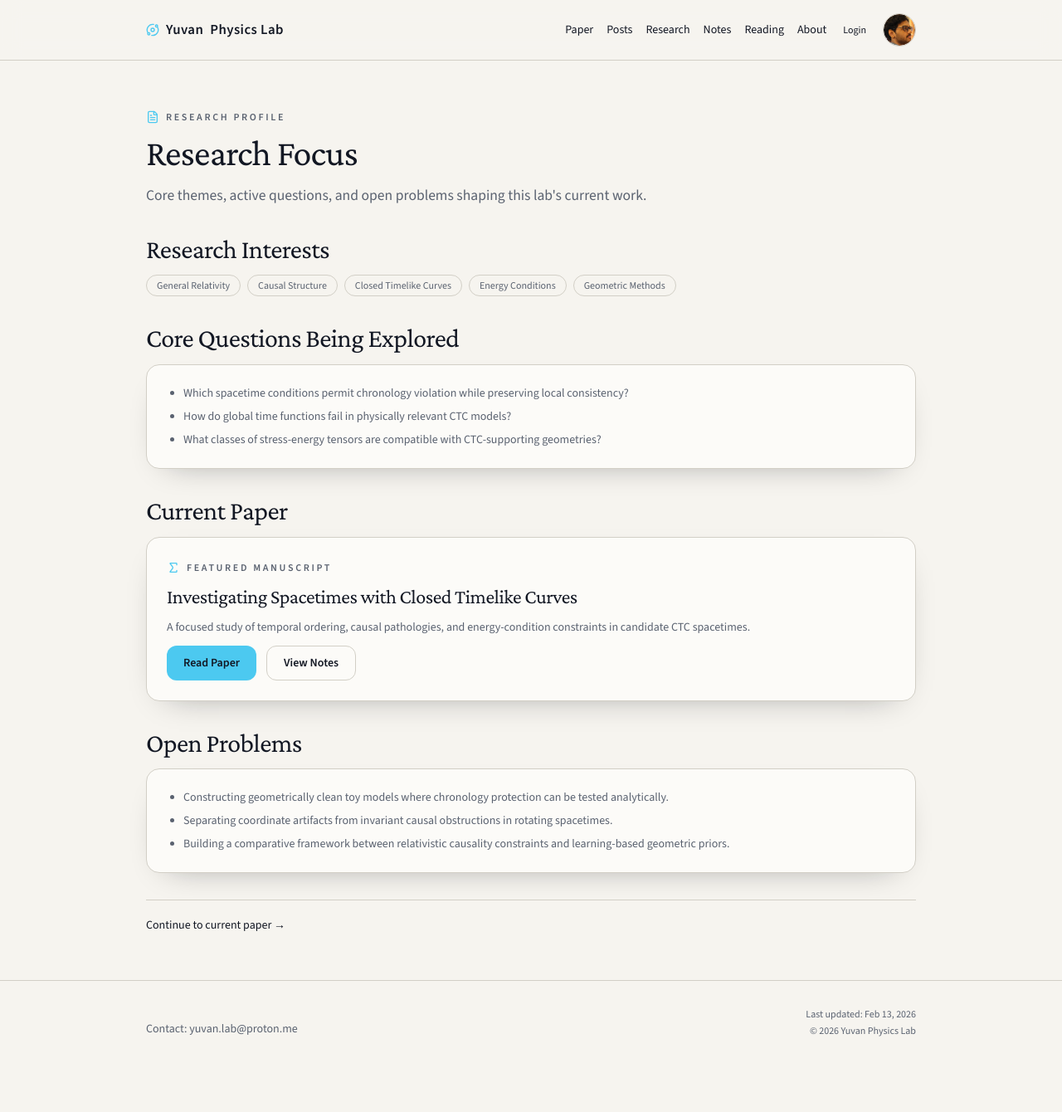
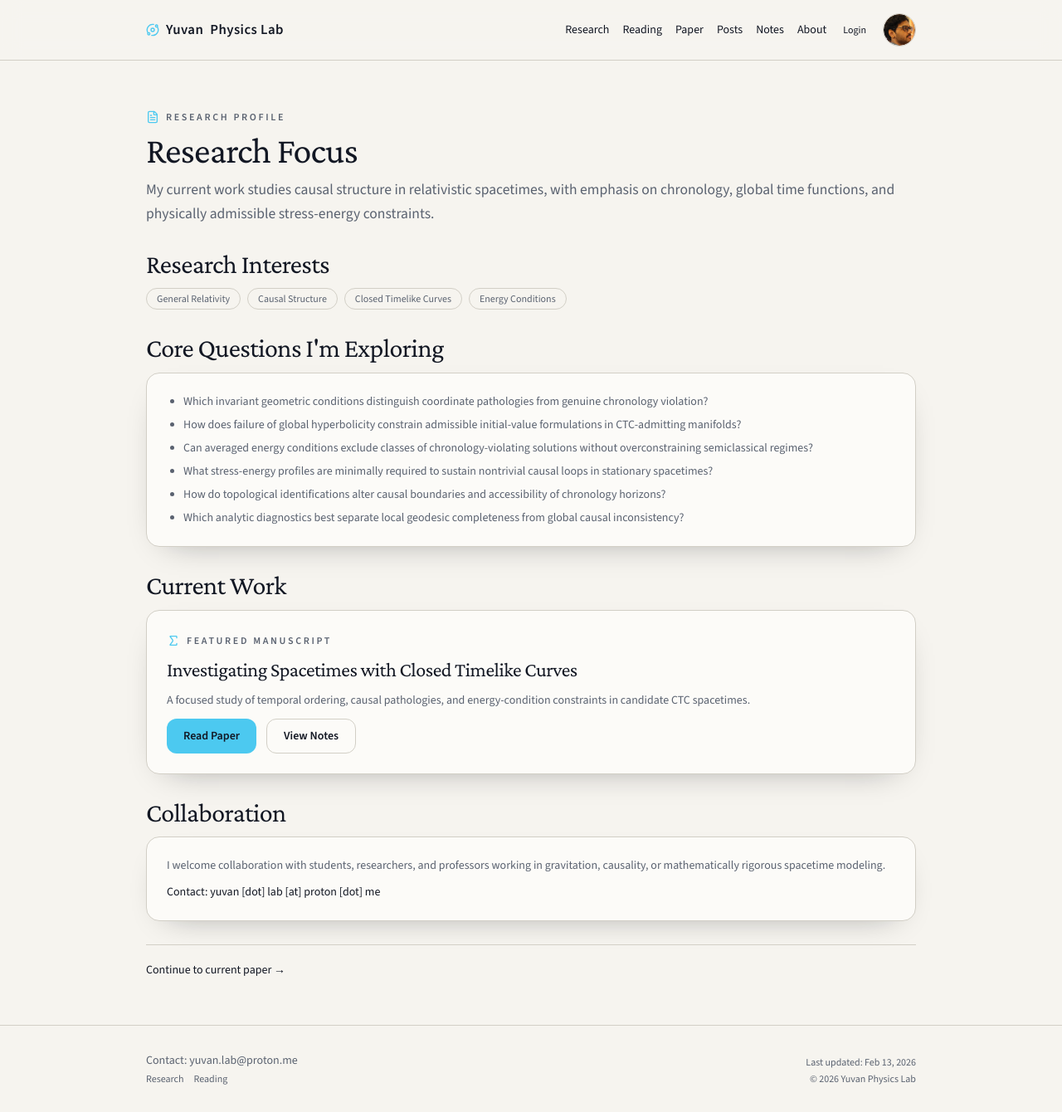
Before and after one commit to colonaive/yuvanphysicslab, a Next.js app: page /research in a window 1280 px wide. Shown: the whole page at 83% size. Before the commit the page ends 1282 px from the top, so only its background shows below. Built offline with nearby package versions, Linux system fonts and the light colour scheme; no server answers.

Commit message:
feat: strengthen research and reading authority pages

```diff
--- a/src/app/(public)/reading/page.tsx
+++ b/src/app/(public)/reading/page.tsx
@@ -23,10 +23,14 @@ export default function ReadingPage() {
         {readingList.map((item) => (
           <Card key={item.title} className="space-y-3 p-6">
             <div className="flex flex-wrap items-center justify-between gap-2">
-              <h2 className="text-2xl leading-tight">{item.title}</h2>
+              <h2 className="text-xl leading-tight">
+                <span className="italic">{item.title}</span>
+              </h2>
               <span className="text-xs text-muted">{item.year}</span>
             </div>
-            <p className="text-sm text-muted">{item.authors}</p>
+            <p className="text-sm text-muted">
+              {item.authors} ({item.year})
+            </p>
             <p className="text-xs font-semibold uppercase tracking-[0.16em] text-muted">
               {item.area}
             </p>
--- a/src/app/(public)/research/page.tsx
+++ b/src/app/(public)/research/page.tsx
@@ -8,19 +8,17 @@ import { researchFocus } from "@/content/research-focus";
 
 export default function ResearchPage() {
   return (
-    <Container className="space-y-8">
-      <header className="space-y-3">
+    <Container className="space-y-7">
+      <header className="space-y-2">
         <p className={semanticClasses.sectionMarker}>
           <FileText className="h-4 w-4 text-accent" />
           Research Profile
         </p>
         <h1>Research Focus</h1>
-        <p className="text-muted">
-          Core themes, active questions, and open problems shaping this lab&apos;s current work.
-        </p>
+        <p className="text-muted">{researchFocus.focus}</p>
       </header>
 
-      <section className="space-y-3">
+      <section className="space-y-2.5">
         <h2 className="text-2xl">Research Interests</h2>
         <div className="flex flex-wrap gap-2">
           {researchFocus.interests.map((interest) => (
@@ -31,8 +29,8 @@ export default function ResearchPage() {
         </div>
       </section>
 
-      <section className="space-y-3">
-        <h2 className="text-2xl">Core Questions Being Explored</h2>
+      <section className="space-y-2.5">
+        <h2 className="text-2xl">Core Questions I&apos;m Exploring</h2>
         <Card className="p-6">
           <ul className="list-disc space-y-2 pl-5 text-sm text-muted">
             {researchFocus.coreQuestions.map((question) => (
@@ -42,8 +40,8 @@ export default function ResearchPage() {
         </Card>
       </section>
 
-      <section className="space-y-3">
-        <h2 className="text-2xl">Current Paper</h2>
+      <section className="space-y-2.5">
+        <h2 className="text-2xl">Current Work</h2>
         <Card className="space-y-3 p-6">
           <p className={semanticClasses.sectionMarker}>
             <Sigma className="h-4 w-4 text-accent" />
@@ -60,14 +58,13 @@ export default function ResearchPage() {
         </Card>
       </section>
 
-      <section className="space-y-3">
-        <h2 className="text-2xl">Open Problems</h2>
-        <Card className="p-6">
-          <ul className="list-disc space-y-2 pl-5 text-sm text-muted">
-            {researchFocus.openProblems.map((problem) => (
-              <li key={problem}>{problem}</li>
-            ))}
-          </ul>
+      <section className="space-y-2.5">
+        <h2 className="text-2xl">Collaboration</h2>
+        <Card className="space-y-3 p-6">
+          <p className="text-sm text-muted">{researchFocus.collaboration.message}</p>
+          <p className="text-sm text-text">
+            Contact: <span className="font-medium">{researchFocus.collaboration.email}</span>
+          </p>
         </Card>
       </section>
 
--- a/src/components/site/SiteFooter.tsx
+++ b/src/components/site/SiteFooter.tsx
@@ -12,12 +12,20 @@ export function SiteFooter() {
     <footer className="mt-auto border-t border-border/80 py-8">
       <Container>
         <div className="flex flex-col gap-2 text-sm text-muted md:flex-row md:items-end md:justify-between">
+          <div className="space-y-1">
             <p>
               Contact:{" "}
               <Link href="mailto:yuvan.lab@proton.me" className="font-medium text-text">
                 yuvan.lab@proton.me
               </Link>
             </p>
+            <p className="text-xs">
+              <Link href="/research" className="mr-3">
+                Research
+              </Link>
+              <Link href="/reading">Reading</Link>
+            </p>
+          </div>
           <div className="space-y-1 text-xs md:text-right">
             <p>Last updated: {lastUpdated}</p>
             <p>© {new Date().getFullYear()} Yuvan Physics Lab</p>
--- a/src/components/site/SiteHeader.tsx
+++ b/src/components/site/SiteHeader.tsx
@@ -53,9 +53,27 @@ export function SiteHeader() {
         <div className="flex items-center gap-3 sm:gap-5">
           <nav className="flex items-center gap-3 text-xs font-medium sm:gap-4 sm:text-sm">
             <Link
+              href="/research"
+              className={cn(
+                "text-muted",
+                isActive("/research") && "text-text underline decoration-accent/80"
+              )}
+            >
+              Research
+            </Link>
+            <Link
+              href="/reading"
+              className={cn(
+                "text-muted",
+                isActive("/reading") && "text-text underline decoration-accent/80"
+              )}
+            >
+              Reading
+            </Link>
+            <Link
               href="/paper"
               className={cn(
-                "text-muted",
+                "hidden text-muted sm:inline",
                 isActive("/paper") && "text-text underline decoration-accent/80"
               )}
             >
@@ -64,20 +82,11 @@ export function SiteHeader() {
             <Link
               href="/posts"
               className={cn(
-                "text-muted",
+                "hidden text-muted sm:inline",
                 isActive("/posts") && "text-text underline decoration-accent/80"
               )}
-              >
-                Posts
-              </Link>
-            <Link
-              href="/research"
-              className={cn(
-                "hidden text-muted md:inline",
-                isActive("/research") && "text-text underline decoration-accent/80"
-              )}
             >
-              Research
+              Posts
             </Link>
             <Link
               href="/notes"
@@ -87,15 +96,6 @@ export function SiteHeader() {
               )}
             >
               Notes
-            </Link>
-            <Link
-              href="/reading"
-              className={cn(
-                "hidden text-muted md:inline",
-                isActive("/reading") && "text-text underline decoration-accent/80"
-              )}
-            >
-              Reading
             </Link>
             <Link
               href="/about"
--- a/src/content/reading-list.ts
+++ b/src/content/reading-list.ts
@@ -6,6 +6,22 @@ export const readingList = [
     area: "Foundations",
     commentary:
       "A core reference for global causality, singularity theorems, and the geometric language needed for serious GR research.",
+  },
+  {
+    title: "The Chronology Protection Conjecture",
+    authors: "S. W. Hawking",
+    year: "1992",
+    area: "Chronology Protection",
+    commentary:
+      "Canonical framing of why semiclassical gravity may dynamically suppress macroscopic chronology violation.",
+  },
+  {
+    title: "An Example of a New Type of Cosmological Solutions of Einstein's Field Equations of Gravitation",
+    authors: "K. Godel",
+    year: "1949",
+    area: "Godel Spacetime",
+    commentary:
+      "Seminal rotating cosmological solution exhibiting closed timelike curves in an exact Einstein geometry.",
   },
   {
     title: "Lorentzian Wormholes: From Einstein to Hawking",
@@ -24,6 +40,30 @@ export const readingList = [
       "Useful for clean derivations and precise treatment of energy conditions, geodesics, and causal structure.",
   },
   {
+    title: "Global Structure of the Kerr Family of Gravitational Fields",
+    authors: "B. Carter",
+    year: "1968",
+    area: "Rotating Spacetimes",
+    commentary:
+      "Important for understanding horizons, causal regions, and coordinate subtleties in rotating black-hole geometries.",
+  },
+  {
+    title: "Time Machines and the Weak Energy Condition",
+    authors: "M. S. Morris, K. S. Thorne, and U. Yurtsever",
+    year: "1988",
+    area: "Energy Conditions",
+    commentary:
+      "Landmark analysis connecting traversable wormholes, chronology concerns, and violations of classical energy conditions.",
+  },
+  {
+    title: "Averaged Null Energy Condition in Spacetimes with Boundaries",
+    authors: "L. H. Ford and T. A. Roman",
+    year: "1995",
+    area: "Semiclassical Constraints",
+    commentary:
+      "Develops quantum-inequality perspectives that are frequently invoked in chronology-protection discussions.",
+  },
+  {
     title: "A Relativist's Toolkit",
     authors: "E. Poisson",
     year: "2004",
@@ -32,11 +72,19 @@ export const readingList = [
       "Excellent for tensor-calculus fluency and technical workflows that support independent calculations.",
   },
   {
-    title: "Chronology Protection Conjecture",
-    authors: "S. W. Hawking",
-    year: "1992",
-    area: "Open Questions",
+    title: "Causality in Spacetimes",
+    authors: "R. Penrose",
+    year: "1972",
+    area: "Causal Theory",
     commentary:
-      "A compact and influential framing of why nature may forbid macroscopic time machines.",
+      "Classic treatment of causal relations and singularity structure, foundational for rigorous spacetime arguments.",
+  },
+  {
+    title: "General Relativity and Gravitation (Chronology and Causality chapters)",
+    authors: "N. Dadhich and J. K. Rao (eds.)",
+    year: "various",
+    area: "Comparative Survey",
+    commentary:
+      "Useful as a comparative reading set for multiple viewpoints on chronology violation and causal consistency.",
   },
 ] as const;
--- a/src/content/research-focus.ts
+++ b/src/content/research-focus.ts
@@ -1,15 +1,19 @@
 export const researchFocus = {
+  focus:
+    "My current work studies causal structure in relativistic spacetimes, with emphasis on chronology, global time functions, and physically admissible stress-energy constraints.",
   interests: [
     "General Relativity",
     "Causal Structure",
     "Closed Timelike Curves",
     "Energy Conditions",
-    "Geometric Methods",
   ],
   coreQuestions: [
-    "Which spacetime conditions permit chronology violation while preserving local consistency?",
-    "How do global time functions fail in physically relevant CTC models?",
-    "What classes of stress-energy tensors are compatible with CTC-supporting geometries?",
+    "Which invariant geometric conditions distinguish coordinate pathologies from genuine chronology violation?",
+    "How does failure of global hyperbolicity constrain admissible initial-value formulations in CTC-admitting manifolds?",
+    "Can averaged energy conditions exclude classes of chronology-violating solutions without overconstraining semiclassical regimes?",
+    "What stress-energy profiles are minimally required to sustain nontrivial causal loops in stationary spacetimes?",
+    "How do topological identifications alter causal boundaries and accessibility of chronology horizons?",
+    "Which analytic diagnostics best separate local geodesic completeness from global causal inconsistency?",
   ],
   currentPaper: {
     title: "Investigating Spacetimes with Closed Timelike Curves",
@@ -17,9 +21,9 @@ export const researchFocus = {
       "A focused study of temporal ordering, causal pathologies, and energy-condition constraints in candidate CTC spacetimes.",
     href: "/paper",
   },
-  openProblems: [
-    "Constructing geometrically clean toy models where chronology protection can be tested analytically.",
-    "Separating coordinate artifacts from invariant causal obstructions in rotating spacetimes.",
-    "Building a comparative framework between relativistic causality constraints and learning-based geometric priors.",
-  ],
+  collaboration: {
+    message:
+      "I welcome collaboration with students, researchers, and professors working in gravitation, causality, or mathematically rigorous spacetime modeling.",
+    email: "yuvan [dot] lab [at] proton [dot] me",
+  },
 } as const;
```
Also changed, not shown: 1 other file (tests, documents, lock files or other folders). Lines whose indentation alone changed are shown as unchanged.
